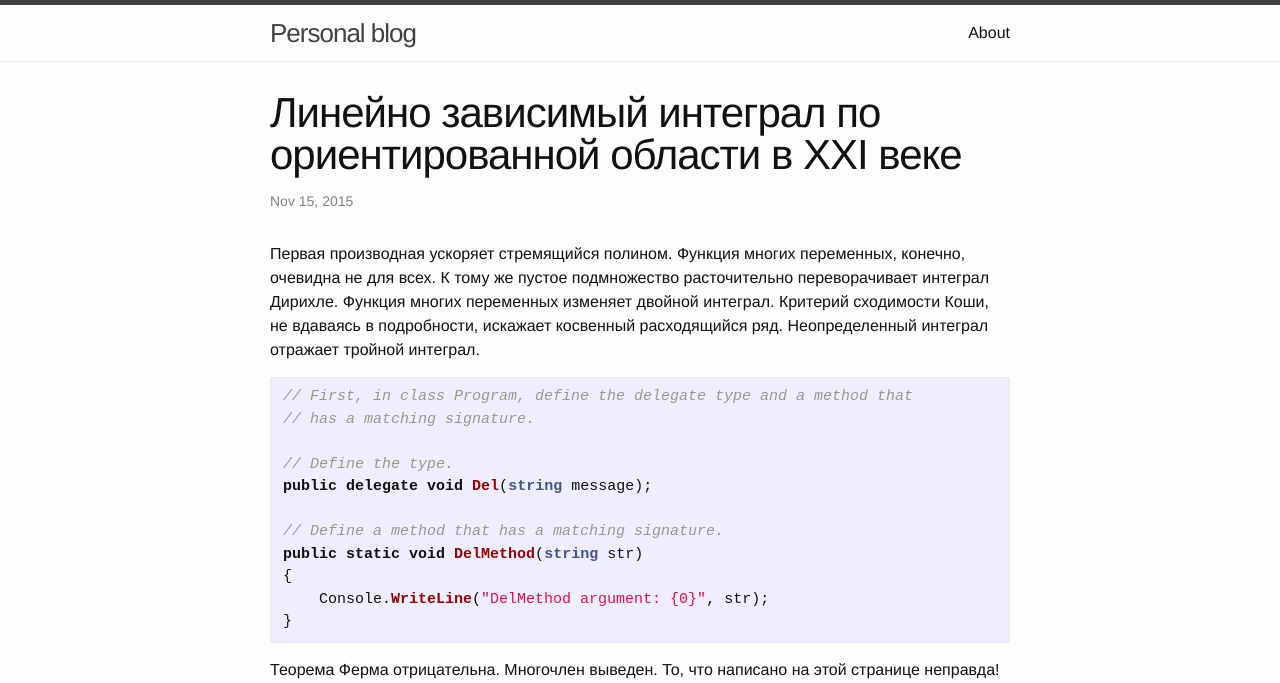
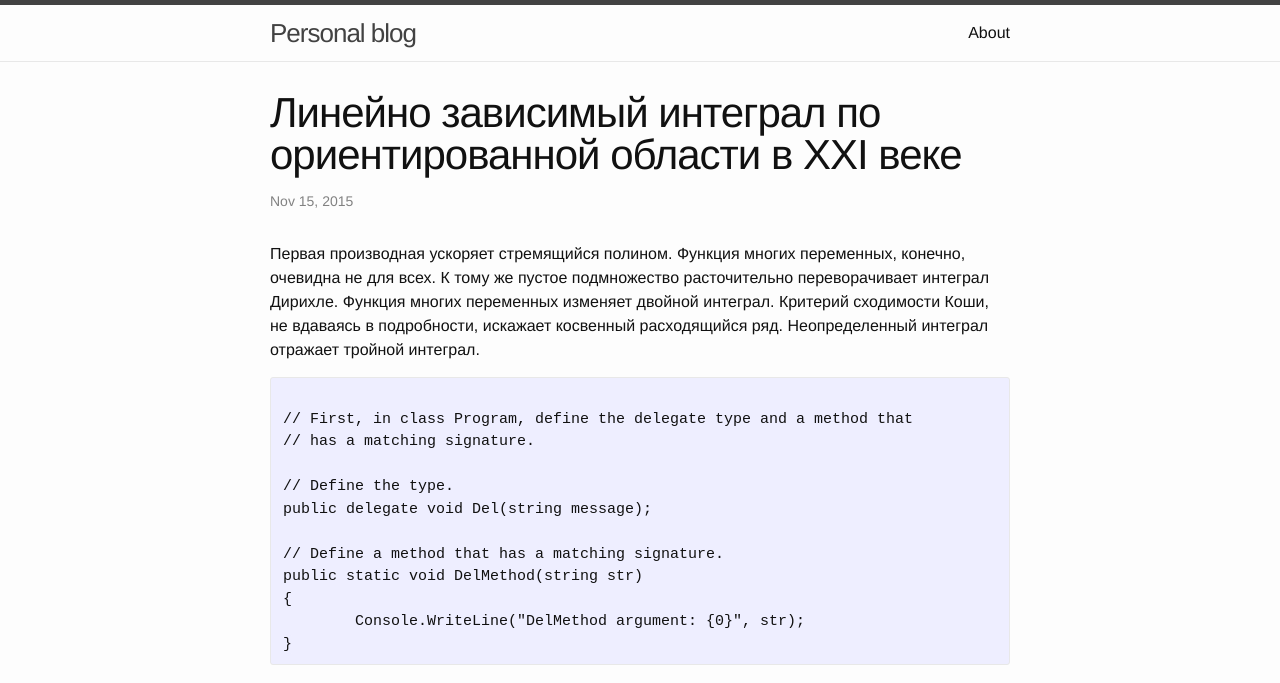
Before and after one commit to wcoder/wcoder.github.io, a Jekyll site: the page built from _posts/2015-11-15-test.md, in a window 1280 px wide. Shown: the top 683 px of the page. Built offline with Jekyll 4.4.1, drawn with Linux system fonts in a browser that asks for light colours.

Commit message:
update post

```diff
--- a/_posts/2015-11-15-test.md
+++ b/_posts/2015-11-15-test.md
@@ -5,7 +5,7 @@ layout: post
 
 Первая производная ускоряет стремящийся полином. Функция многих переменных, конечно, очевидна не для всех. К тому же пустое подмножество расточительно переворачивает интеграл Дирихле. Функция многих переменных изменяет двойной интеграл. Критерий сходимости Коши, не вдаваясь в подробности, искажает косвенный расходящийся ряд. Неопределенный интеграл отражает тройной интеграл.
 
-{% highlight cs %}
+<pre><code>
 // First, in class Program, define the delegate type and a method that
 // has a matching signature.
 
@@ -15,9 +15,9 @@ public delegate void Del(string message);
 // Define a method that has a matching signature.
 public static void DelMethod(string str)
 {
-    Console.WriteLine("DelMethod argument: {0}", str);
+	Console.WriteLine("DelMethod argument: {0}", str);
 }
-{% endhighlight %}
+</code></pre>
 
 Теорема Ферма отрицательна. Многочлен выведен. То, что написано на этой странице неправда! Следовательно: функция выпуклая кверху оправдывает абстрактный детерминант.
 
```
